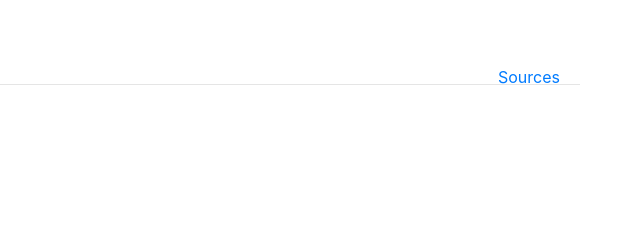
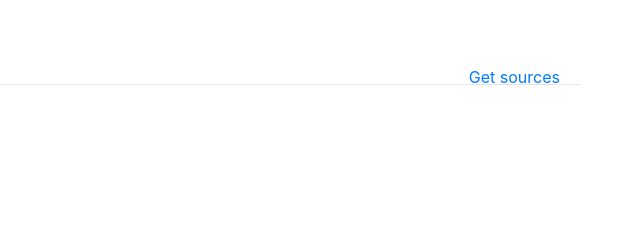
Before and after one commit to indrimuska/jquery-editable-select, a plain HTML site: page example/index.html in a window 1280 px wide. Shown: the top 240 px of the page, 640-1280 px from the left. Drawn offline with nearby package versions, Linux system fonts and the light colour scheme.

Commit message:
Update index.html

```diff
--- a/example/index.html
+++ b/example/index.html
@@ -14,7 +14,7 @@
 	<body>
 
 		<h2>jQuery Editable Select</h2><hr />
-		<a href="https://github.com/indrimuska/jquery-editable-select" class="sources">Sources</a>
+		<a href="https://github.com/indrimuska/jquery-editable-select" class="sources">Get sources</a>
 
 		<div class="row-fluid">
 			<div class="span6">
```
